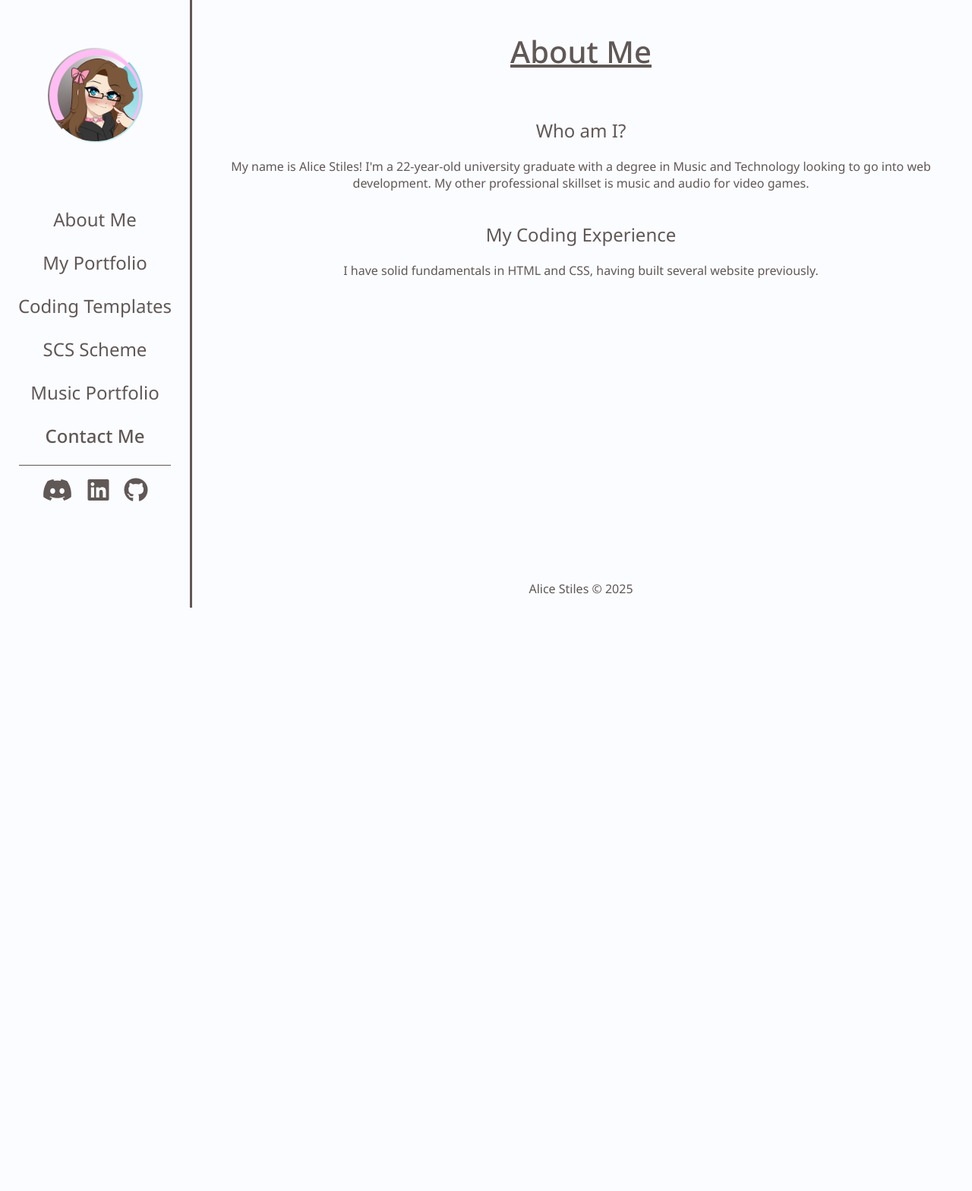
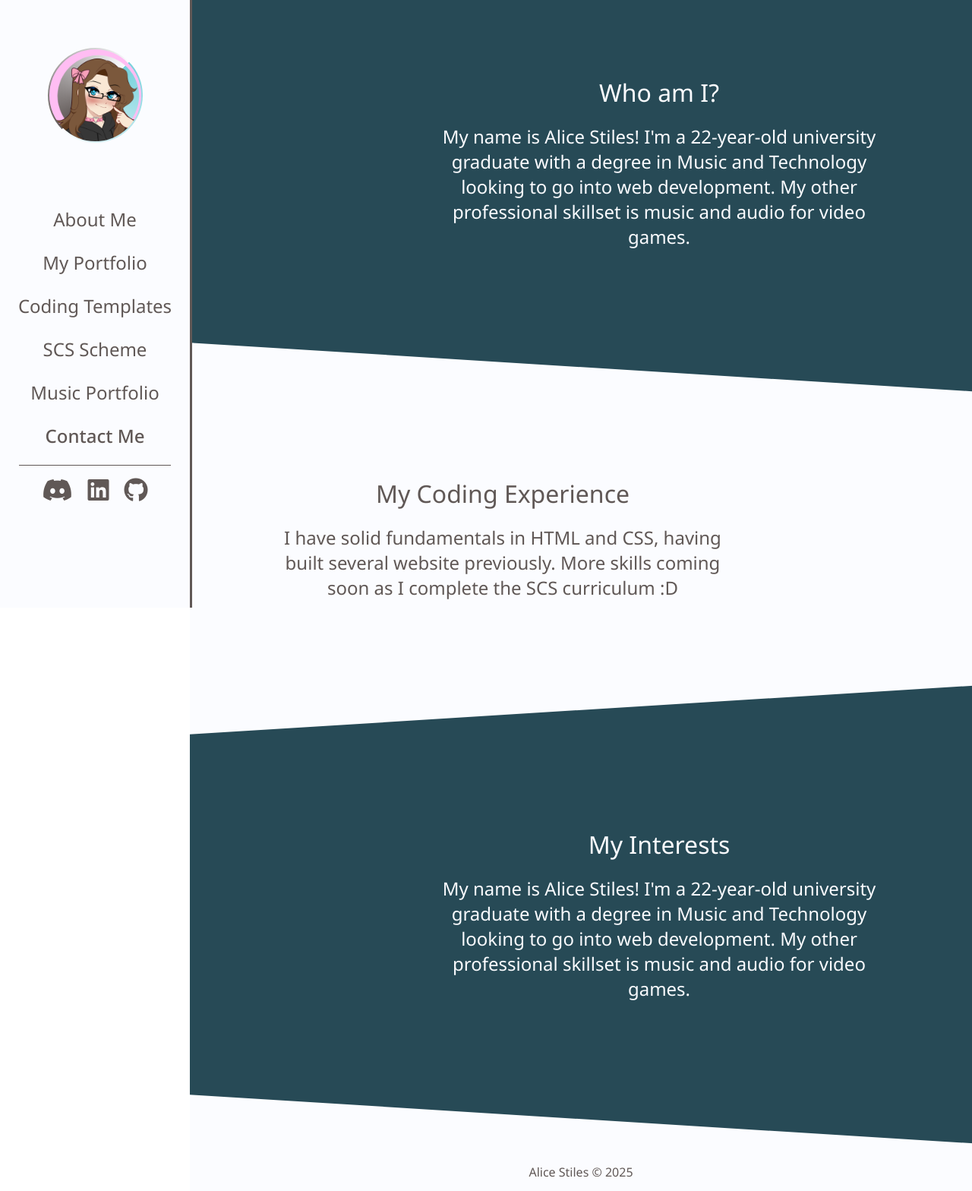
Before and after one commit to AliceeeSixes/netmatters-portfolio, a PHP site: page /about_me.html in a window 1280 px wide. Shown: the whole page at 76% size. Before the commit the page ends 800 px from the top, so only its background shows below. Run offline with PHP 8.4, Linux system fonts and the light colour scheme; some web fonts are replaced.

Commit message:
add slanted format to about_me.html

```diff
--- a/about_me.html
+++ b/about_me.html
@@ -49,9 +49,9 @@
                 <div class="nav__horizontal--button-container"><a class="nav__horizontal--button contact" href="index.html#contact">Contact Me</a></div>
             </nav>
 
-            <h1 class="section__title">About Me</h1>
 
-            <section>
+
+            <section class="dark slant-bottom about-me">
                 <h1>Who am I?</h1>
                 <p class="centered">My name is Alice Stiles! I'm a 22-year-old university graduate with a degree in Music and Technology looking to go into web development. My other professional skillset is music and audio for video games.</p>
 
@@ -60,11 +60,19 @@
             </section>
 
 
-            <section>
+            <section class="slant-none about-me">
                 <h1>My Coding Experience</h1>
-                <p class="centered">I have solid fundamentals in HTML and CSS, having built several website previously.</p>
+                <p class="centered">I have solid fundamentals in HTML and CSS, having built several website previously. More skills coming soon as I complete the SCS curriculum :D</p>
             </section>
 
+
+            <section class="dark slant-both about-me">
+                <h1>My Interests</h1>
+                <p class="centered">My name is Alice Stiles! I'm a 22-year-old university graduate with a degree in Music and Technology looking to go into web development. My other professional skillset is music and audio for video games.</p>
+
+
+
+            </section>
 
 
             <footer><div class="footer-inside">Alice Stiles &copy; 2025</div></footer>
--- a/css/application.css
+++ b/css/application.css
@@ -40,7 +40,8 @@ main {
   min-height: 100vh;
   width: 100%;
   position: relative;
-  background: #fbfcff; }
+  background: #fbfcff;
+  overflow: hidden; }
   @media (min-width: 768px) {
     main {
       float: right;
@@ -62,18 +63,6 @@ h1 {
   @media (min-width: 768px) {
     .section__title {
       margin: 20px auto 20px auto; } }
-  .section__title::before {
-    display: block;
-    position: relative;
-    top: -20px;
-    content: "";
-    width: 80%;
-    height: 1px;
-    background: #605856;
-    margin: auto; }
-    @media (min-width: 768px) {
-      .section__title::before {
-        display: none; } }
 
 a {
   text-decoration: none;
@@ -119,6 +108,8 @@ a.in-text {
 .dark {
   color: #fbfcff;
   background: #274a56; }
+  .dark * {
+    color: #fbfcff; }
 
 @media (min-width: 576px) {
   #projects {
@@ -331,6 +322,18 @@ nav {
   @media (min-width: 768px) {
     #nav__horizontal {
       display: none; } }
+  #nav__horizontal::after {
+    display: block;
+    position: relative;
+    top: -10px;
+    content: "";
+    width: 80%;
+    height: 1px;
+    background: #605856;
+    margin: auto; }
+    @media (min-width: 768px) {
+      #nav__horizontal::after {
+        display: none; } }
 
 #nav__vertical--logo {
   display: flex;
@@ -453,7 +456,7 @@ footer {
 
 section {
   color: #605856;
-  background: none; }
+  background: #fbfcff; }
   @media (min-width: 576px) {
     section {
       padding: 20px; } }
@@ -509,6 +512,62 @@ section.hero {
   #treehouse a {
     text-shadow: 0 0 2px #605856; }
 
+section.about-me p {
+  width: 50%;
+  font-size: 1.5em; }
+section.about-me h1 {
+  font-size: 2em; }
+section.about-me * {
+  animation: 1s ease 1 fadeInSlide; }
+
+section.about-me:nth-of-type(0) * {
+  opacity: 0;
+  animation-delay: -0.5s;
+  animation-fill-mode: forwards; }
+@media (min-width: 992px) {
+  section.about-me:nth-of-type(0) {
+    margin-left: -20%; } }
+
+section.about-me:nth-of-type(1) * {
+  opacity: 0;
+  animation-delay: 0s;
+  animation-fill-mode: forwards; }
+@media (min-width: 992px) {
+  section.about-me:nth-of-type(1) {
+    margin-right: -20%; } }
+
+section.about-me:nth-of-type(2) * {
+  opacity: 0;
+  animation-delay: 0.5s;
+  animation-fill-mode: forwards; }
+@media (min-width: 992px) {
+  section.about-me:nth-of-type(2) {
+    margin-left: -20%; } }
+
+section.about-me:nth-of-type(3) * {
+  opacity: 0;
+  animation-delay: 1s;
+  animation-fill-mode: forwards; }
+@media (min-width: 992px) {
+  section.about-me:nth-of-type(3) {
+    margin-right: -20%; } }
+
+section.about-me:nth-of-type(4) * {
+  opacity: 0;
+  animation-delay: 1.5s;
+  animation-fill-mode: forwards; }
+@media (min-width: 992px) {
+  section.about-me:nth-of-type(4) {
+    margin-left: -20%; } }
+
+section.about-me:nth-of-type(5) * {
+  opacity: 0;
+  animation-delay: 2s;
+  animation-fill-mode: forwards; }
+@media (min-width: 992px) {
+  section.about-me:nth-of-type(5) {
+    margin-right: -20%; } }
+
 #netmatters-list {
   margin-top: 20px;
   display: flex;
@@ -526,6 +585,25 @@ section.hero {
   @media (min-width: 768px) {
     #netmatters-logo {
       padding: 20px; } }
+
+.slant-bottom {
+  padding-top: 100px;
+  padding-bottom: 200px;
+  clip-path: polygon(0 0, 100% 0, 100% 100%, 0 calc(100% - 6vw)); }
+
+.slant-top {
+  padding-top: 200px;
+  padding-bottom: 100px;
+  clip-path: polygon(0 6vw, 100% 0, 100% 100%, 0 100%); }
+
+.slant-both {
+  padding-top: 200px;
+  padding-bottom: 200px;
+  clip-path: polygon(0 6vw, 100% 0, 100% 100%, 0 calc(100% - 6vw)); }
+
+.slant-none {
+  padding-top: 100px;
+  padding-bottom: 100px; }
 
 form {
   height: fit-content;
--- a/scss/base/_base.scss
+++ b/scss/base/_base.scss
@@ -53,6 +53,8 @@ main {
 
     background: $white;
 
+    overflow: hidden;
+
 
 
 }
@@ -79,19 +81,6 @@ h1 {
     }
     font-weight: 500;
     font-size: 2.5em;
-    &::before {
-        display: block;
-        position: relative;
-        top: -20px;
-        content: "";
-        width: 80%;
-        height: 1px;
-        background: $wenge;
-        margin: auto;
-        @media (min-width: $break-medium) {
-            display: none;
-        }
-    }
     text-decoration: underline;
 }
 
@@ -154,5 +143,8 @@ a.in-text {
 
 .dark {
     color: $white;
+    * {
+        color: $white;
+    }
     background: $charcoal;
 }
--- /dev/null
+++ b/scss/layout/_about-me.scss
@@ -0,0 +1,38 @@
+.slant-bottom {
+    padding-top: 100px;
+    padding-bottom: 200px;
+    clip-path: polygon(
+        0 0, /* left top */
+        100% 0, /* right top */
+        100% 100%, /* right bottom */
+        0 calc(100% - 6vw), /* left bottom */
+      );
+}
+
+
+.slant-top {
+    padding-top: 200px;
+    padding-bottom: 100px;
+    clip-path: polygon(
+        0 6vw, /* left top */
+        100% 0, /* right top */
+        100% 100%, /* right bottom */
+        0 100%, /* left bottom */
+      );
+}
+
+.slant-both {
+    padding-top: 200px;
+    padding-bottom: 200px;
+    clip-path: polygon(
+        0 6vw, /* left top */
+        100% 0, /* right top */
+        100% 100%, /* right bottom */
+        0 calc(100% - 6vw), /* left bottom */
+      );
+}
+
+.slant-none {
+    padding-top: 100px;
+    padding-bottom: 100px;
+}
--- a/scss/layout/_index.scss
+++ b/scss/layout/_index.scss
@@ -5,3 +5,4 @@
 @import "footer";
 @import "sections";
 @import "scs-scheme";
+@import "about-me";
--- a/scss/layout/_nav.scss
+++ b/scss/layout/_nav.scss
@@ -85,6 +85,22 @@ nav {
     justify-content: center;
     position: sticky;
     top: 0;
+
+
+
+    &::after {
+        display: block;
+        position: relative;
+        top: -10px;
+        content: "";
+        width: 80%;
+        height: 1px;
+        background: $wenge;
+        margin: auto;
+        @media (min-width: $break-medium) {
+            display: none;
+        }
+    }
 
 }
 
--- a/scss/layout/_sections.scss
+++ b/scss/layout/_sections.scss
@@ -8,7 +8,7 @@ section {
     }
 
     color: $wenge;
-    background: none;
+    background: $white;
 }
 
 section.tall {
@@ -73,3 +73,36 @@ section.hero {
         text-shadow: 0 0 2px $wenge;
     }
 }
+
+section.about-me {
+    p {
+        width: 50%;
+        font-size: 1.5em;
+    }
+    h1 {
+        font-size: 2em;
+    }
+    * {
+        animation: 1s ease 1 fadeInSlide;
+    }
+
+
+}
+
+@for $i from 0 through 5 {
+        section.about-me:nth-of-type(#{$i}) {
+            * {
+                opacity: 0;
+                animation-delay: #{($i - 1) / 2}s;
+                animation-fill-mode: forwards;
+            }
+            @media (min-width: $break-large) {
+                @if $i % 2 == 0 {
+                    margin-left: -20%;
+                }
+                @else {
+                    margin-right: -20%;
+                }
+            }
+        }
+}
```
Also changed, not shown: 1 other file.
